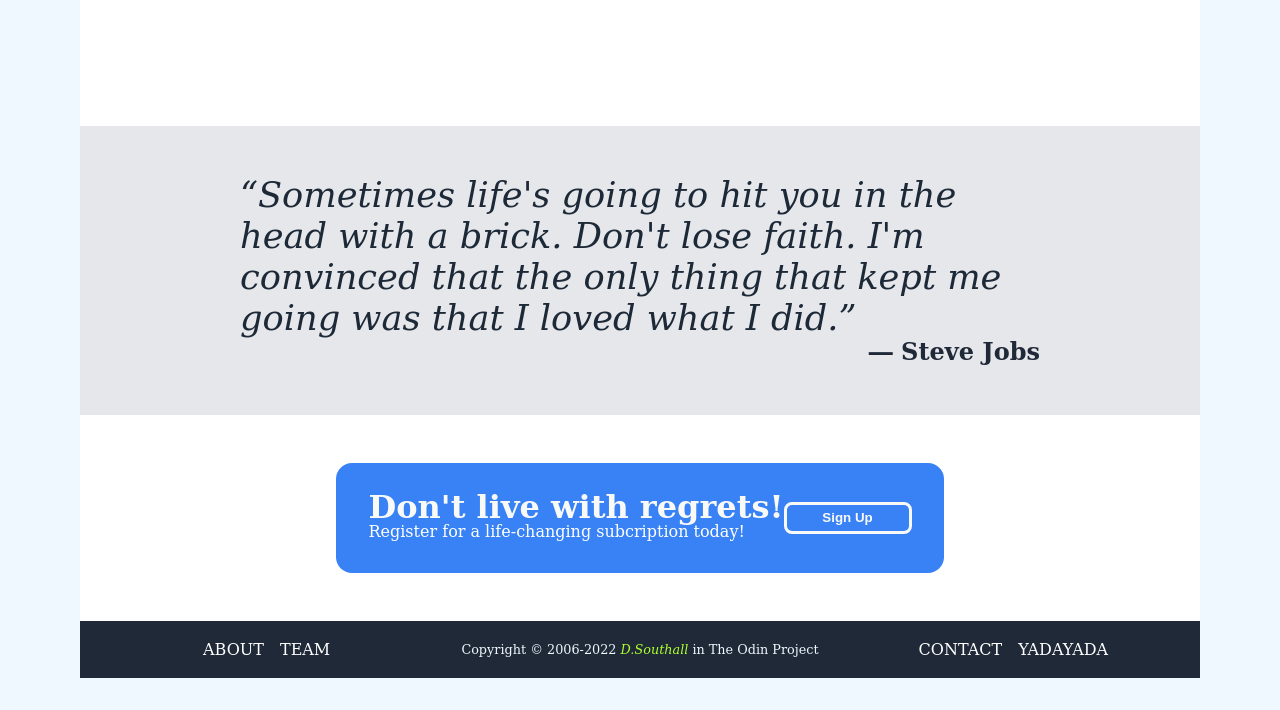
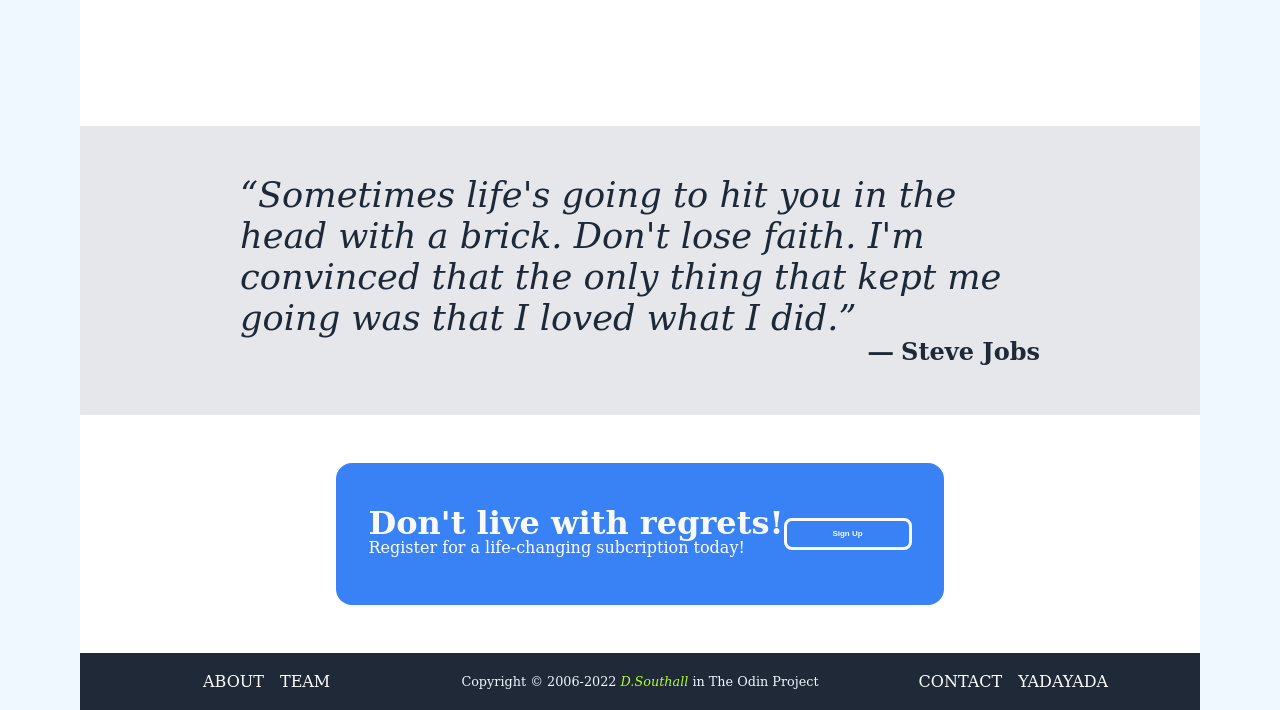
Before and after one commit to infodsouthall/landing_page_project, a plain HTML site: page index.html in a window 1280 px wide. Shown: the part 733-1443 px from the top of the page. Before the commit the page ends 1411 px from the top, so only its background shows below. Drawn offline with Linux system fonts and the light colour scheme.

Commit message:
git push

```diff
--- a/style.css
+++ b/style.css
@@ -147,13 +147,14 @@ button.signUpBottom:hover {
 
 button.signUpBottom {
     border:.2rem solid #f9faf8;
+    font-size: min(95%, .5rem);
 }
 
 .bottomSignUpBox {
     background-color: #3882F6;
     border-radius: 1rem;
     color: #fff;
-    padding: 1em 2em;
+    padding: 2em;
     display: flex;
     justify-content: space-between;
     align-items: center;
```
